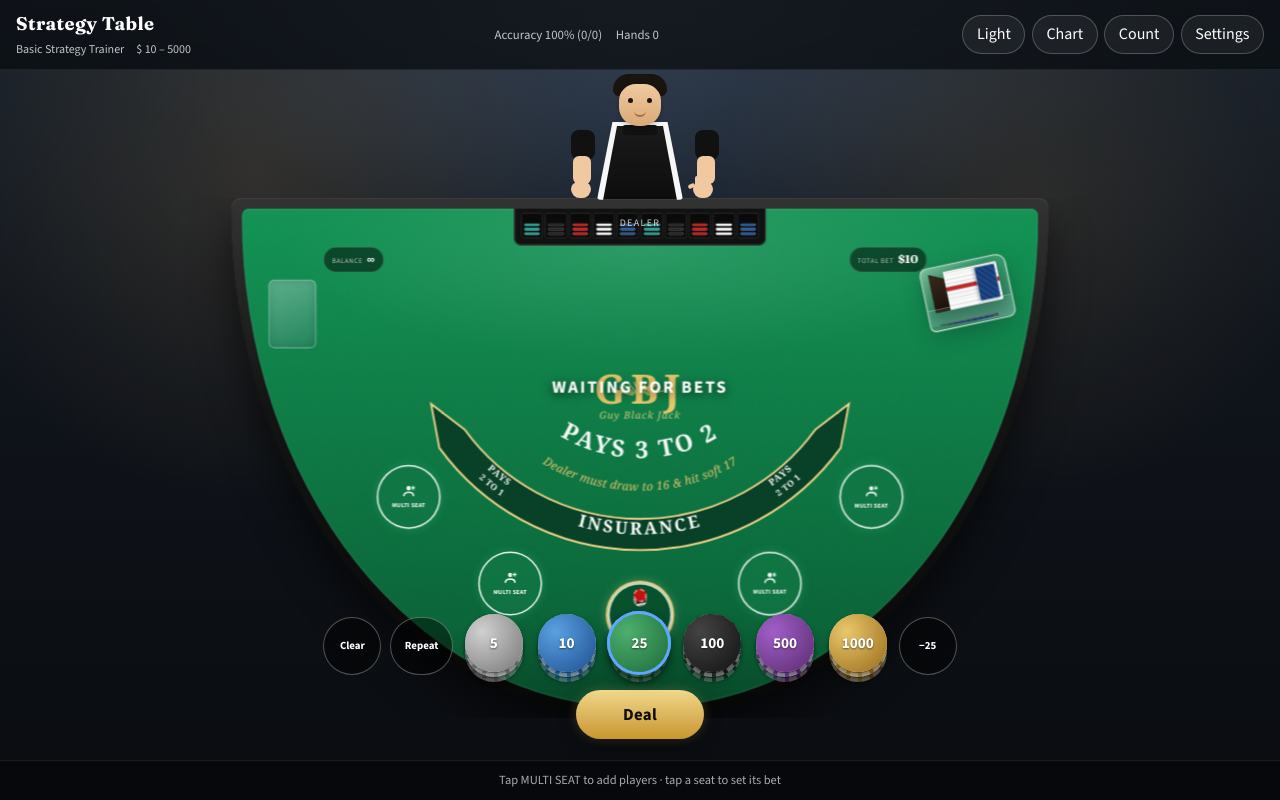
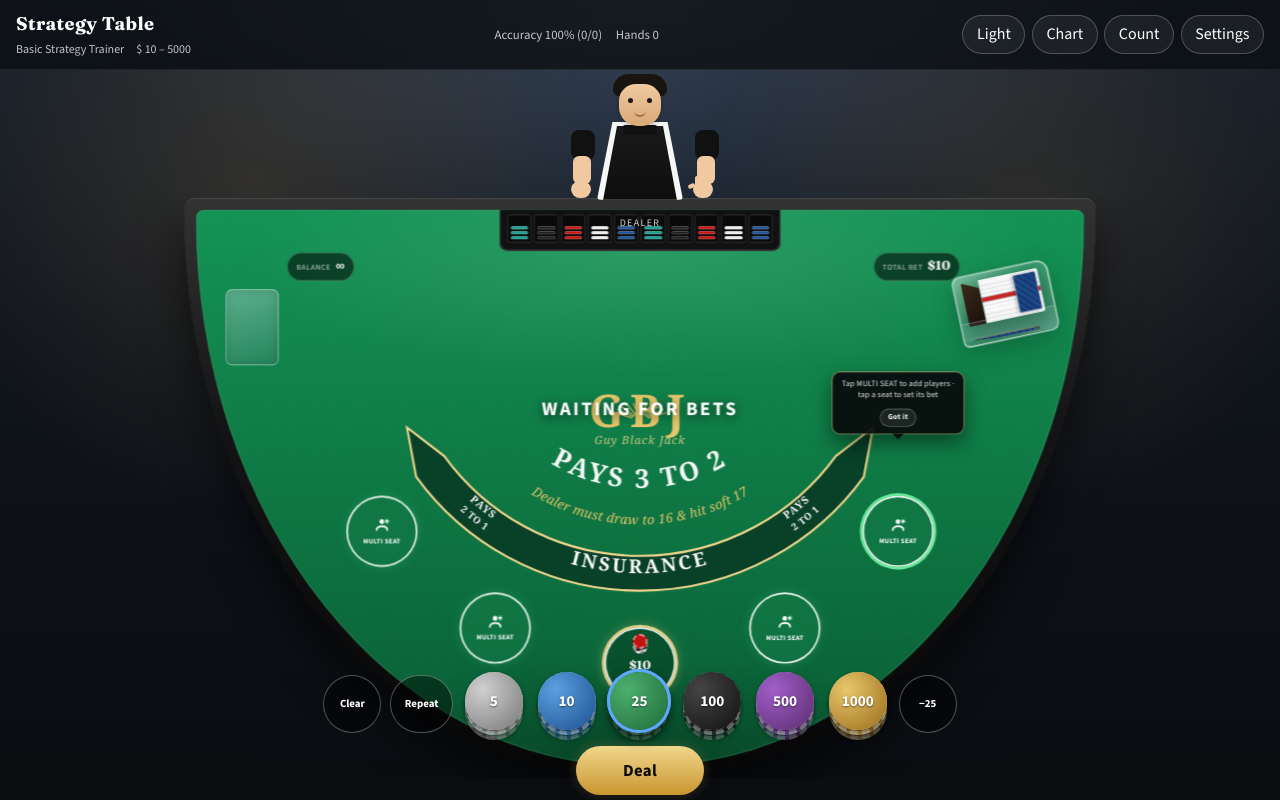
Before and after one commit to guyhguy25/learn-black-jack, a Next.js app: page / in a window 1280 px wide. Built offline with nearby package versions, Linux system fonts and the light colour scheme.

Commit message:
Fix felt money contrast, HUD placement, and seat tip.
Force Balance/Total Bet to white on the table, drop the open HUD to the bottom edge, remove the footer tip, and show a dismissible MULTI SEAT callout while betting.

Co-authored-by: Cursor <cursoragent@cursor.com>

```diff
--- a/app/globals.css
+++ b/app/globals.css
@@ -107,7 +107,7 @@ select {
   min-height: 100vh;
   min-height: 100dvh;
   display: grid;
-  grid-template-rows: auto 1fr auto;
+  grid-template-rows: auto 1fr;
   color: var(--chrome-fg);
   background:
     radial-gradient(ellipse 80% 50% at 50% 0%, var(--studio-top) 0%, transparent 55%),
@@ -1789,15 +1789,16 @@ select {
 .live-hud {
   position: absolute;
   left: 50%;
-  bottom: 0.5rem;
+  bottom: 0.1rem;
   transform: translateX(-50%);
   z-index: 30;
   width: min(920px, calc(100% - 1rem));
   display: flex;
   flex-direction: column;
   align-items: center;
-  gap: 0.45rem;
-  padding: 0.65rem 0.85rem 0.55rem;
+  justify-content: flex-end;
+  gap: 0.35rem;
+  padding: 0.35rem 0.85rem 0.2rem;
   margin: 0;
   pointer-events: none;
   background: transparent;
@@ -1807,12 +1808,11 @@ select {
   visibility: hidden;
   opacity: 0;
   pointer-events: none;
-  /* Keep layout box reserved so table scale stays stable */
-  min-height: 9.5rem;
+  min-height: 0;
 }
 
 .live-hud.is-open {
-  min-height: 9.5rem;
+  min-height: 0;
 }
 
 .live-hud .bet-controls,
@@ -1865,21 +1865,35 @@ select {
   gap: 0.35rem;
   padding: 0.28rem 0.65rem;
   border-radius: 999px;
-  background: rgba(0, 0, 0, 0.5);
-  border: 1px solid rgba(255, 255, 255, 0.16);
+  background: rgba(0, 0, 0, 0.55);
+  border: 1px solid rgba(255, 255, 255, 0.2);
   backdrop-filter: blur(8px);
+  color: #fff;
 }
 
 .money-label {
   font-size: 0.58rem;
   letter-spacing: 0.08em;
-  opacity: 0.7;
+  color: rgba(255, 255, 255, 0.78);
+  opacity: 1;
 }
 
 .money-pill strong {
   font-family: var(--font-display), Georgia, serif;
   font-size: 0.95rem;
   color: #fff;
+}
+
+/* Felt money readout stays white in every theme */
+.table-money,
+.table-money .money-label,
+.table-money .money-pill,
+.table-money .money-pill strong {
+  color: #fff;
+}
+
+.table-money .money-label {
+  color: rgba(255, 255, 255, 0.8);
 }
 
 .live-status {
@@ -2047,13 +2061,69 @@ select {
   border-radius: 999px;
 }
 
-.hint-seat {
-  font-size: 0.78rem;
-  opacity: 0.65;
-}
-
 .live-chip {
   display: none;
+}
+
+.seat-tip {
+  position: absolute;
+  left: 50%;
+  bottom: calc(100% + 10px);
+  transform: translateX(-50%);
+  z-index: 8;
+  width: max-content;
+  max-width: 160px;
+  padding: 0.45rem 0.55rem 0.5rem;
+  border-radius: 0.65rem;
+  background: rgba(8, 10, 12, 0.92);
+  border: 1px solid rgba(240, 215, 140, 0.55);
+  box-shadow: 0 10px 24px rgba(0, 0, 0, 0.45);
+  color: #fff;
+  text-align: center;
+  pointer-events: auto;
+  animation: overlay-in 0.22s ease;
+}
+
+.seat-tip::after {
+  content: "";
+  position: absolute;
+  left: 50%;
+  top: 100%;
+  transform: translateX(-50%);
+  border: 7px solid transparent;
+  border-top-color: rgba(8, 10, 12, 0.92);
+}
+
+.seat-tip p {
+  margin: 0 0 0.4rem;
+  font-size: 0.62rem;
+  line-height: 1.35;
+  letter-spacing: 0.02em;
+  color: rgba(255, 255, 255, 0.92);
+}
+
+.seat-tip-dismiss {
+  display: inline-block;
+  border: 1px solid rgba(255, 255, 255, 0.28);
+  background: rgba(255, 255, 255, 0.08);
+  color: #fff;
+  border-radius: 999px;
+  padding: 0.2rem 0.55rem;
+  font-size: 0.58rem;
+  font-weight: 700;
+  letter-spacing: 0.04em;
+  cursor: pointer;
+}
+
+.seat-tip-dismiss:hover {
+  background: rgba(255, 255, 255, 0.16);
+}
+
+.spot.multi-seat.tip-highlight .multi-bubble {
+  box-shadow:
+    0 0 0 3px rgba(240, 215, 140, 0.95),
+    0 0 18px rgba(240, 215, 140, 0.45);
+  animation: seat-pulse 1.4s ease-in-out infinite;
 }
 
 .action-controls {
@@ -2122,43 +2192,6 @@ select {
   font-weight: 600;
 }
 
-/* —— Bottom bar —— */
-.live-bottom {
-  z-index: 40;
-  display: flex;
-  align-items: center;
-  justify-content: center;
-  gap: 0.75rem;
-  padding: 0.55rem 1rem;
-  min-height: 2.5rem;
-  box-sizing: border-box;
-  background: var(--bar-bg-strong);
-  border-top: 1px solid var(--bar-border);
-  backdrop-filter: blur(12px);
-}
-
-.hint-seat.is-invisible {
-  visibility: hidden;
-}
-
-.live-bottom-left,
-.live-bottom-right {
-  display: flex;
-  flex-wrap: wrap;
-  gap: 1rem;
-  align-items: center;
-}
-
-.live-bottom-left span {
-  font-size: 0.85rem;
-  opacity: 0.85;
-}
-
-.live-bottom-left strong {
-  color: var(--chrome-fg);
-  font-family: var(--font-display), Georgia, serif;
-}
-
 /* Settings */
 .settings-overlay {
   position: fixed;
--- a/components/BlackjackGame.tsx
+++ b/components/BlackjackGame.tsx
@@ -38,6 +38,7 @@ import { DiscardTray } from "./DiscardTray";
 import { FeltMarkings } from "./FeltMarkings";
 import { AnimatedBalance } from "./AnimatedBalance";
 import { ThemeToggle } from "./ThemeToggle";
+import { dismissSeatTip, isSeatTipDismissed } from "@/lib/theme";
 
 const MAX_SPOTS = 5;
 /** Fixed artboard — everything inside scales uniformly */
@@ -118,6 +119,7 @@ export function BlackjackGame() {
   const [clearing, setClearing] = useState(false);
   const [tableScale, setTableScale] = useState(1);
   const [betSeatId, setBetSeatId] = useState("seat-0");
+  const [seatTipVisible, setSeatTipVisible] = useState(false);
   const timers = useRef<ReturnType<typeof setTimeout>[]>([]);
   const tableWrapRef = useRef<HTMLDivElement>(null);
 
@@ -170,6 +172,7 @@ export function BlackjackGame() {
       setState(initial);
       setLastBet(saved.settings.minBet);
     }
+    setSeatTipVisible(!isSeatTipDismissed());
     setPersistReady(true);
   }, []);
 
@@ -186,7 +189,7 @@ export function BlackjackGame() {
       const w = el.clientWidth;
       // Use window height with a fixed chrome reserve so HUD show/hide
       // never changes the scale (absolute overlay must not reflow the table).
-      const chrome = 280;
+      const chrome = 220;
       const availableH = Math.max(240, window.innerHeight - chrome);
       const byW = w / TABLE_W;
       const byH = availableH / TABLE_H;
@@ -326,6 +329,15 @@ export function BlackjackGame() {
     if (betSeatId === seatId) setBetSeatId(human.id);
   };
 
+  const tipSeatIndex = spots.findIndex((s) => s === null);
+  const showSeatTip =
+    waitingBets && seatTipVisible && tipSeatIndex >= 0 && !busy;
+
+  const hideSeatTip = () => {
+    dismissSeatTip();
+    setSeatTipVisible(false);
+  };
+
   return (
     <div className="live-casino">
       <header className="live-top">
@@ -461,17 +473,49 @@ export function BlackjackGame() {
                     };
 
                     if (!seat) {
+                      const showTipHere = showSeatTip && idx === tipSeatIndex;
                       return (
                         <button
                           key={`empty-${idx}`}
                           type="button"
-                          className="spot multi-seat"
+                          className={`spot multi-seat ${showTipHere ? "tip-highlight" : ""}`}
                           style={style}
                           disabled={
                             !waitingBets || state.seats.length >= MAX_SPOTS
                           }
                           onClick={() => claimMultiSeat(idx)}
                         >
+                          {showTipHere && (
+                            <div
+                              className="seat-tip"
+                              role="status"
+                              onClick={(e) => e.stopPropagation()}
+                              onKeyDown={(e) => e.stopPropagation()}
+                            >
+                              <p>
+                                Tap MULTI SEAT to add players · tap a seat to
+                                set its bet
+                              </p>
+                              <span
+                                role="button"
+                                tabIndex={0}
+                                className="seat-tip-dismiss"
+                                onClick={(e) => {
+                                  e.stopPropagation();
+                                  hideSeatTip();
+                                }}
+                                onKeyDown={(e) => {
+                                  if (e.key === "Enter" || e.key === " ") {
+                                    e.preventDefault();
+                                    e.stopPropagation();
+                                    hideSeatTip();
+                                  }
+                                }}
+                              >
+                                Got it
+                              </span>
+                            </div>
+                          )}
                           <span className="multi-bubble">
                             <span className="multi-icon" aria-hidden="true">
                               <svg viewBox="0 0 24 24" width="22" height="22">
@@ -767,12 +811,6 @@ export function BlackjackGame() {
         </div>
       </div>
 
-      <footer className="live-bottom">
-        <span className={`hint-seat ${waitingBets ? "" : "is-invisible"}`}>
-          Tap MULTI SEAT to add players · tap a seat to set its bet
-        </span>
-      </footer>
-
       <SettingsPanel
         settings={state.settings}
         open={settingsOpen}
--- a/lib/theme.ts
+++ b/lib/theme.ts
@@ -1,6 +1,7 @@
 export type Theme = "light" | "dark";
 
 export const THEME_STORAGE_KEY = "learn-blackjack-theme";
+export const SEAT_TIP_DISMISS_KEY = "learn-blackjack-seat-tip-dismissed";
 
 export function isTheme(value: unknown): value is Theme {
   return value === "light" || value === "dark";
@@ -29,3 +30,21 @@ export function applyTheme(theme: Theme) {
 export function resolveInitialTheme(): Theme {
   return readStoredTheme() ?? "dark";
 }
+
+export function isSeatTipDismissed(): boolean {
+  if (typeof window === "undefined") return true;
+  try {
+    return localStorage.getItem(SEAT_TIP_DISMISS_KEY) === "1";
+  } catch {
+    return false;
+  }
+}
+
+export function dismissSeatTip() {
+  if (typeof window === "undefined") return;
+  try {
+    localStorage.setItem(SEAT_TIP_DISMISS_KEY, "1");
+  } catch {
+    // ignore quota / private mode
+  }
+}
```
